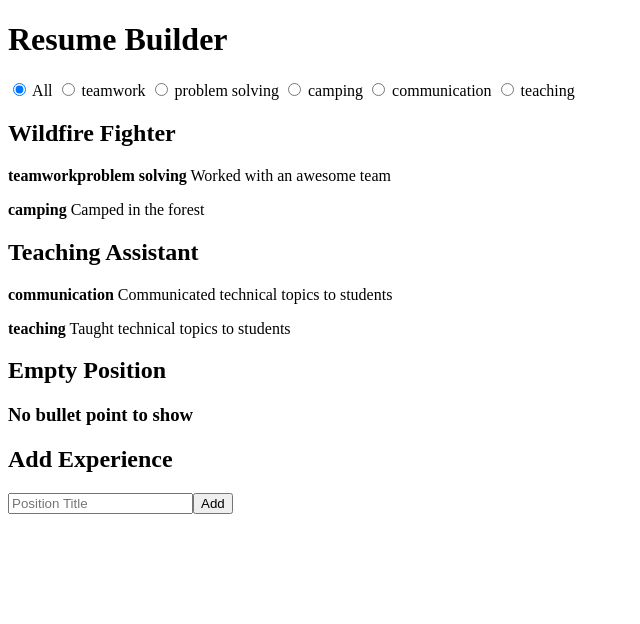
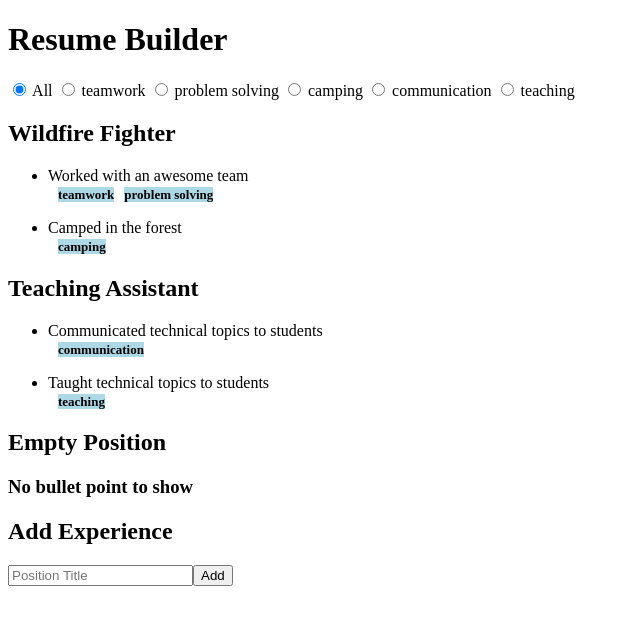
Before and after one commit to jasonTheDev/resume-builder, an Angular app: page / in a window 1280 px wide. Shown: the top 624 px of the page, without its empty margins (0-640 px from the left). Built offline with nearby package versions, Linux system fonts and the light colour scheme.

Commit message:
Better tag styling and placement

```diff
--- a/src/app/bullet-point/bullet-point.component.css
+++ b/src/app/bullet-point/bullet-point.component.css
@@ -1,3 +1,6 @@
 span {
   font-weight: bold;
+  font-size: small;
+  background-color: lightblue;
+  margin-left: 10px;
 }
--- a/src/app/bullet-point/bullet-point.component.html
+++ b/src/app/bullet-point/bullet-point.component.html
@@ -1,6 +1,7 @@
-<p>
+<li>
+  {{ bulletPoint.description }}
+  <br>
   @for (tag of bulletPoint.applicableTags; track tag) {
     <span>{{tag}}</span>
   }
-  {{ bulletPoint.description }}
-</p>
+</li>
--- a/src/app/experience/experience.component.html
+++ b/src/app/experience/experience.component.html
@@ -1,6 +1,8 @@
 <h2>{{ experience.position }}</h2>
 @for (bulletPoint of experience.bulletPoints; track bulletPoint.description) {
-  <app-bullet-point [bulletPoint]="bulletPoint"></app-bullet-point>
+  <ul>
+    <app-bullet-point [bulletPoint]="bulletPoint"></app-bullet-point>
+  </ul>
 } @empty {
   <h3>No bullet point to show</h3>
 }
```
